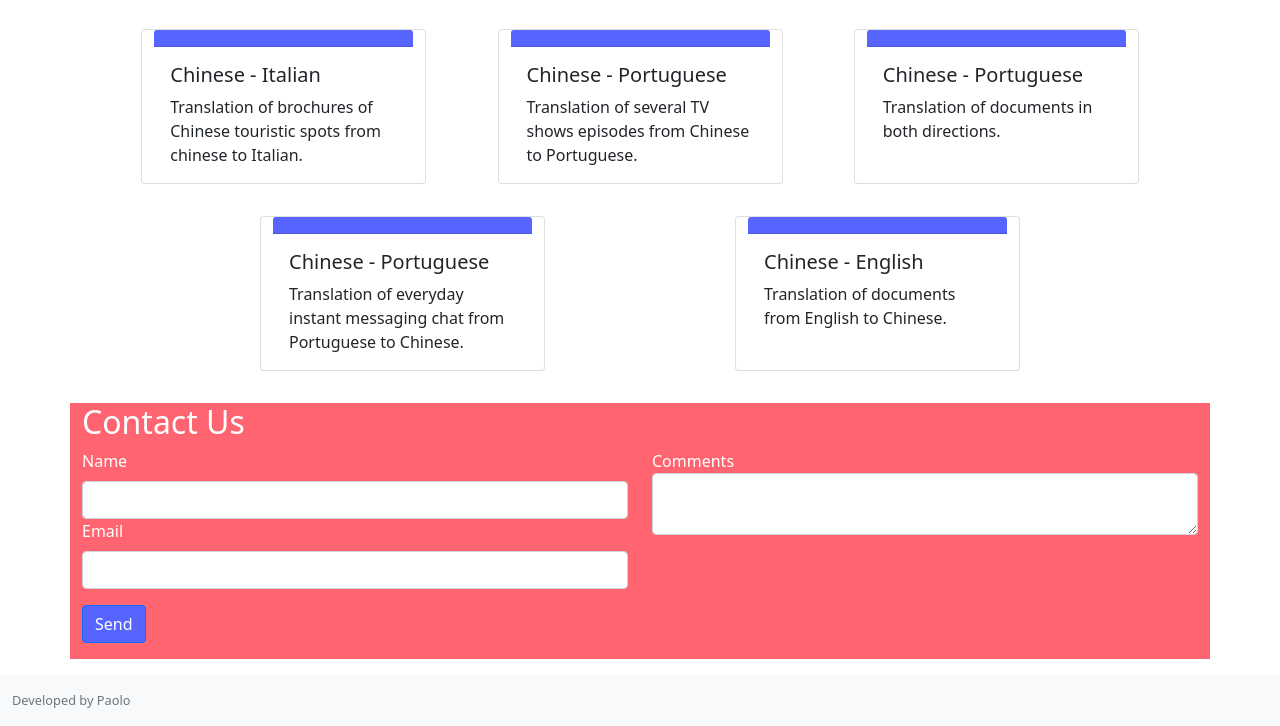
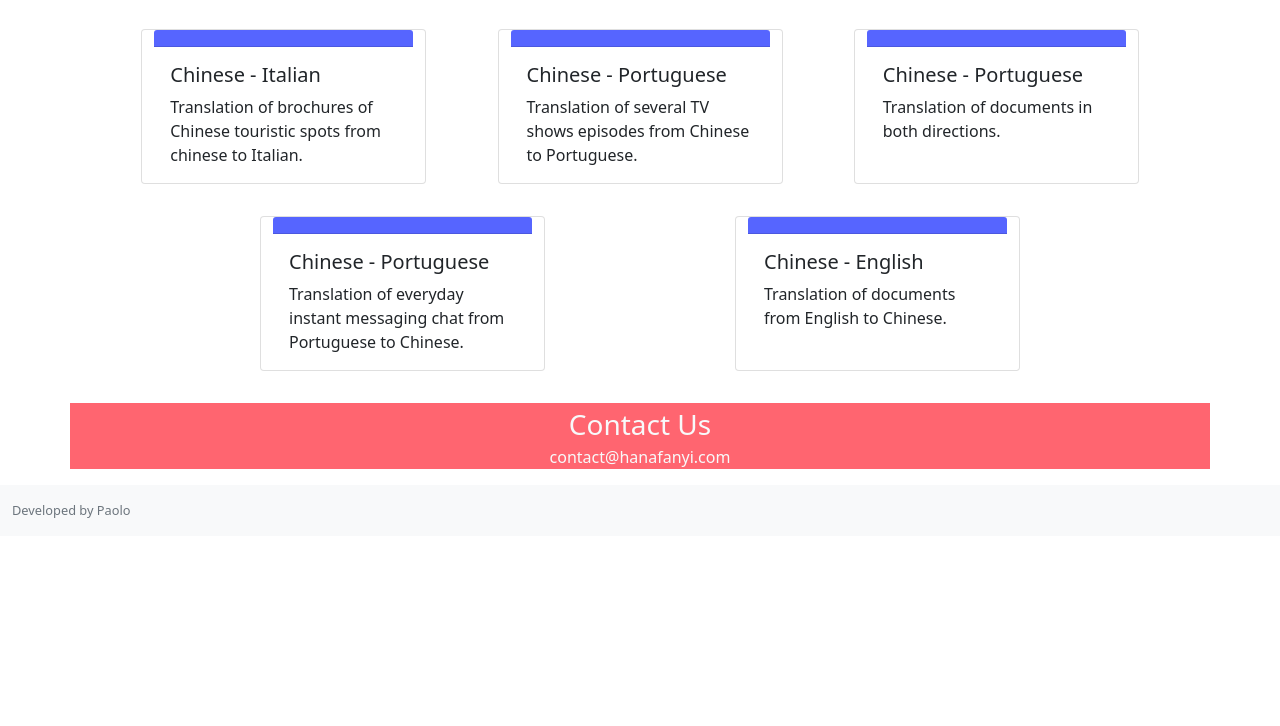
Before and after one commit to pzilioti/hanafanyi, a plain HTML site: page experience.html in a window 1280 px wide. Shown: the part 498-1224 px from the top of the page. After the commit the page ends 1034 px from the top, so only its background shows below. Drawn offline with Linux system fonts and the light colour scheme.

Commit message:
Changing contact us section

```diff
--- a/experience.html
+++ b/experience.html
@@ -126,34 +126,10 @@
 
         </div><!-- experiences-->
 
-        <form class="row text-white mt-3 custom-background">
-            <!-- form -->
-            <h2 data-i18n="contact">Contact Us</h2>
-
-            <div class="col-sm-6">
-                <div class="row">
-                    <div class="col-12">
-                        <label for="inputName" class="form-label" data-i18n="form-name">Name</label>
-                        <input type="text" class="form-control" id="inputName">
-                    </div>
-
-                    <div class="col-12">
-                        <label for="inputEmail" class="form-label" data-i18n="form-email">Email</label>
-                        <input type="email" class="form-control" id="inputEmail">
-                    </div>
-                </div>
-            </div>
-
-
-            <div class="col-sm-6">
-                <label for="floatingTextarea" data-i18n="form-comment">Comments</label>
-                <textarea class="form-control" id="floatingTextarea"></textarea>
-            </div>
-
-            <div class="col-12 my-3">
-                <button type="submit" class="btn btn-primary color-blue" data-i18n="form-send">Send</button>
-            </div>
-        </form> <!-- form -->
+        <div class="row text-white mt-3 custom-background text-center"> <!-- contact -->
+            <div class="col"><a href="mailto:contact@hanafanyi.com" target="_blank" class="d-inline link-light fs-3 text-decoration-none" data-i18n="contact">Contact Us</a></div>
+            <span class="text-light">contact@hanafanyi.com</span>
+        </div> <!-- contact -->
 
     </div> <!-- content -->
 
```
Also changed, not shown: index.html (+4 -27 lines).
